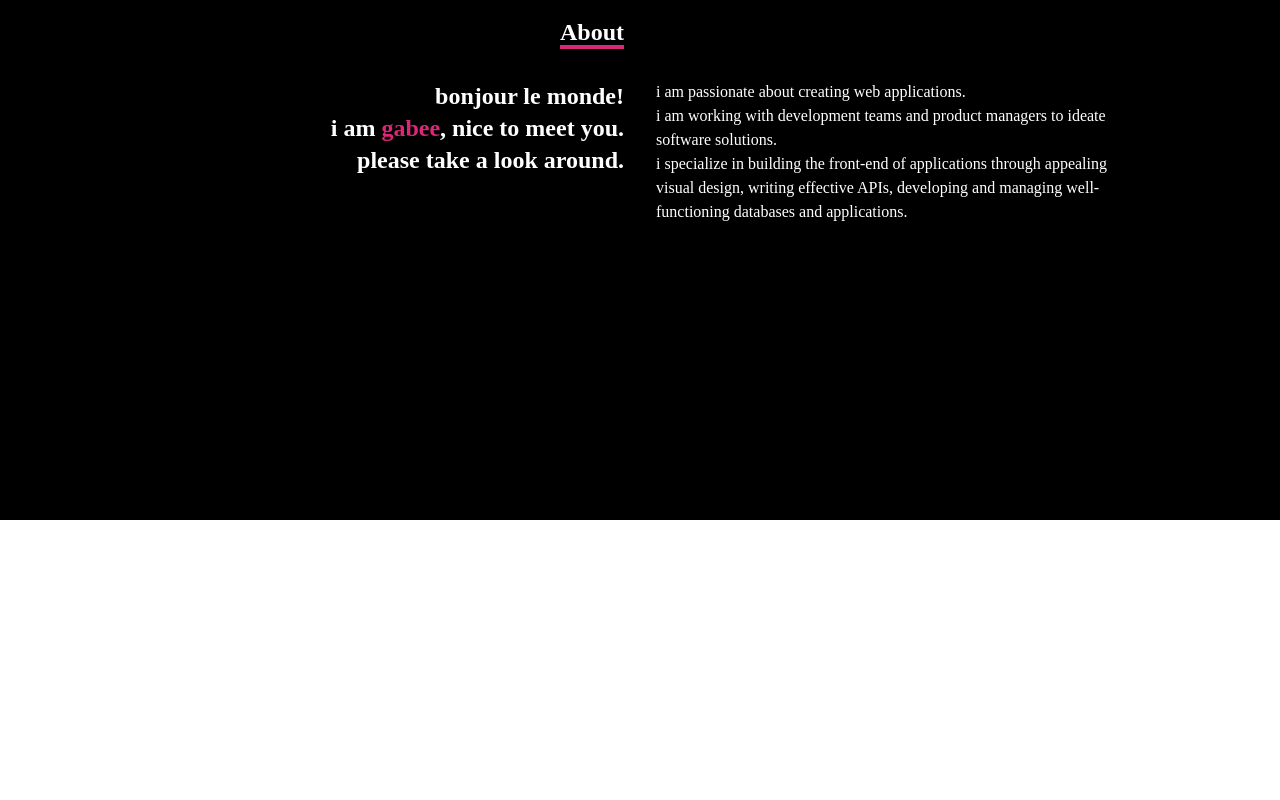
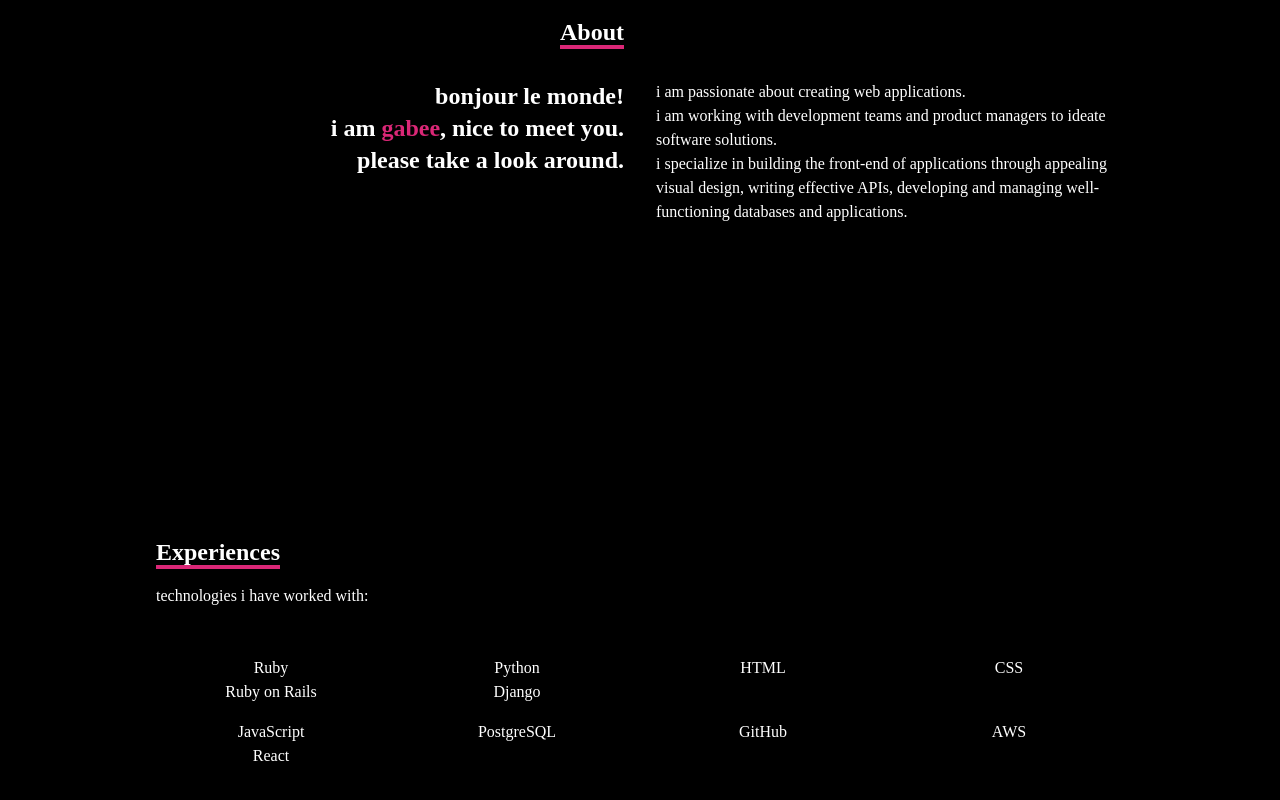
Before and after one commit to gabifija/portfolio, a React (Create React App) app: page / in a window 1280 px wide. Shown: the part 1080-1880 px from the top of the page. Before the commit the page ends 1600 px from the top, so only its background shows below. Built offline with nearby package versions, Linux system fonts and the light colour scheme.

Commit message:
feat: add links and skills description

```diff
--- a/package.json
+++ b/package.json
@@ -14,6 +14,7 @@
     "react-dom": "^18.2.0",
     "react-icons": "^4.4.0",
     "react-scripts": "5.0.1",
+    "react-scroll": "^1.8.7",
     "tailwindcss": "^3.1.8",
     "web-vitals": "^2.1.0"
   },
--- a/src/App.js
+++ b/src/App.js
@@ -1,6 +1,7 @@
 import Navbar from './components/Navbar';
 import Home from './components/Home';
 import About from './components/About';
+import Skills from './components/Skills';
 
 function App() {
   return (
@@ -8,6 +9,7 @@ function App() {
       <Navbar />
       <Home />
       <About />
+      <Skills />
     </div>
   );
 }
--- a/src/components/Navbar.jsx
+++ b/src/components/Navbar.jsx
@@ -1,6 +1,7 @@
 import React, { useState } from 'react';
 import { FaBars, FaTimes, FaGithub } from 'react-icons/fa';
 import { HiOutlineMail } from 'react-icons/hi';
+import { Link } from 'react-scroll';
 
 const Navbar = () => {
   const gitHubLink = 'https://github.com/gabifija';
@@ -17,9 +18,21 @@ const Navbar = () => {
       </div>
       {/* menu */}
       <ul className='hidden md:flex'>
-        <li>Home</li>
-        <li>About</li>
-        <li>Skills</li>
+        <li>
+          <Link to='home' smooth={true} duration={500}>
+            Home
+          </Link>
+        </li>
+        <li>
+          <Link to='about' smooth={true} duration={500}>
+            About
+          </Link>
+        </li>
+        <li>
+          <Link to='skills' smooth={true} duration={500}>
+            Skills
+          </Link>
+        </li>
         <li>Work</li>
         <li>Contact</li>
       </ul>
@@ -31,9 +44,21 @@ const Navbar = () => {
 
       {/* mobile menu */}
       <ul className={nav ? 'absolute top-0 left-0 w-full h-screen bg-[#ffffff] flex flex-col justify-center items-center' : 'hidden'}>
-        <li className='py-6 text-4xl'>Home</li>
-        <li className='py-6 text-4xl'>About</li>
-        <li className='py-6 text-4xl'>Skills</li>
+        <li className='py-6 text-4xl'>
+          <Link onClick={handleClick} to='home' smooth={true} duration={500}>
+            Home
+          </Link>
+        </li>
+        <li className='py-6 text-4xl'>
+          <Link onClick={handleClick} to='about' smooth={true} duration={500}>
+            About
+          </Link>
+        </li>
+        <li className='py-6 text-4xl'>
+          <Link onClick={handleClick} to='skills' smooth={true} duration={500}>
+            Skills
+          </Link>
+        </li>
         <li className='py-6 text-4xl'>Work</li>
         <li className='py-6 text-4xl'>Contact</li>
       </ul>
--- /dev/null
+++ b/src/components/Skills.jsx
@@ -0,0 +1,46 @@
+import React from 'react';
+
+const Skills = () => {
+  return (
+    <div name='skills' className='bg-black text-white'>
+      <div className='max-w-[1000px] mx-auto p-4 flex flex-col justify-center w-full h-full'>
+        <div>
+          <p className='text-2xl font-bold inline border-b-4 border-pink-600'>Experiences</p>
+          <p className='py-4'>technologies i have worked with:</p>
+        </div>
+
+        <div className='w-full grid grid-cols-2 sm:grid-cols-4 gap-4 text-center py-8'>
+          <div>
+             <p>Ruby</p>
+             <p>Ruby on Rails</p>
+          </div>
+          <div>
+             <p>Python</p>
+             <p>Django</p>
+          </div>
+          <div>
+             <p>HTML</p>
+          </div>
+          <div>
+             <p>CSS</p>
+          </div>
+          <div>
+             <p>JavaScript</p>
+             <p>React</p>
+          </div>
+          <div>
+             <p>PostgreSQL</p>
+          </div>
+          <div>
+             <p>GitHub</p>
+          </div>
+          <div>
+             <p>AWS</p>
+          </div>
+        </div>
+      </div>
+    </div>
+  );
+}
+
+export default Skills;
```
Also changed, not shown: 1 other file (tests, documents, lock files or other folders).
